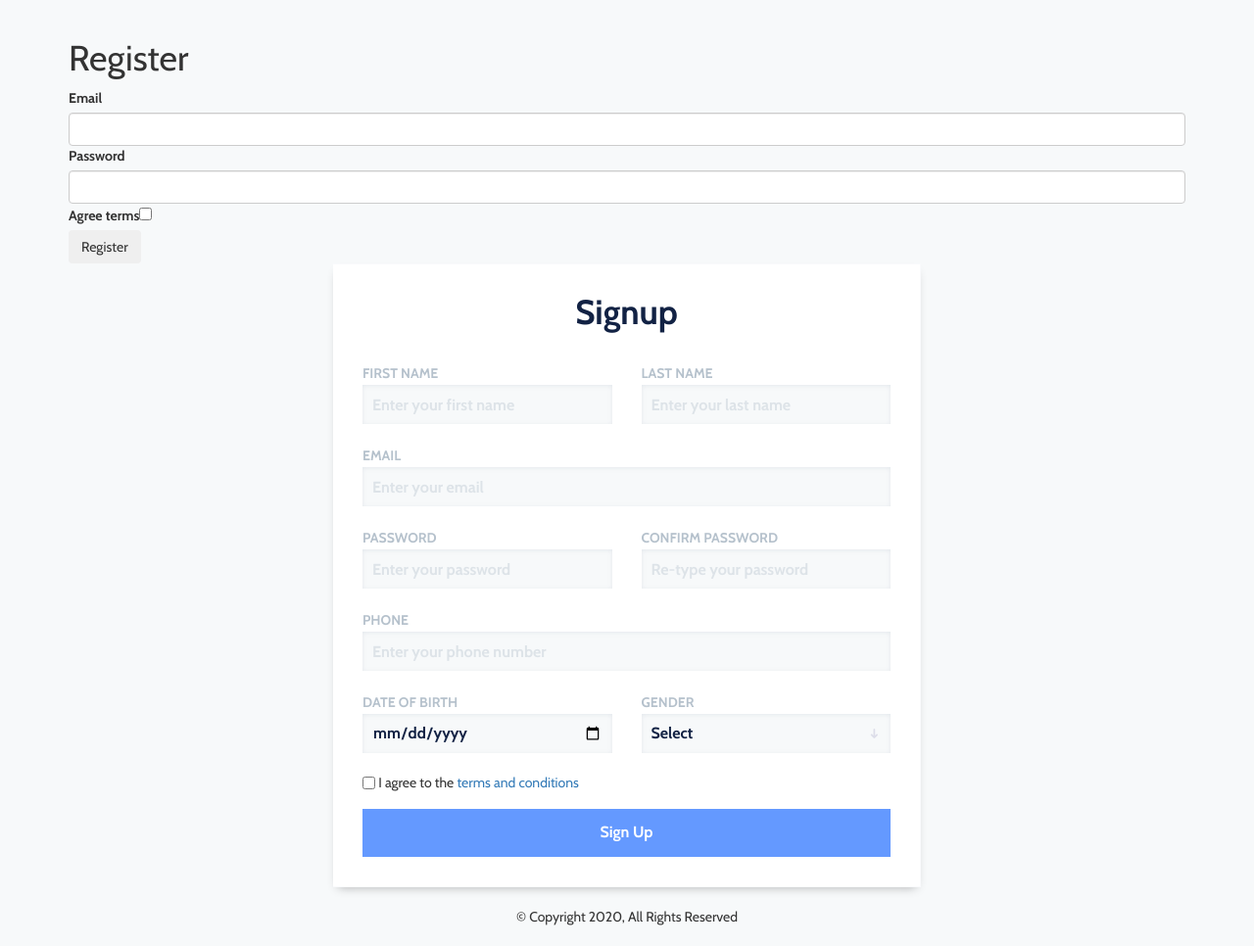
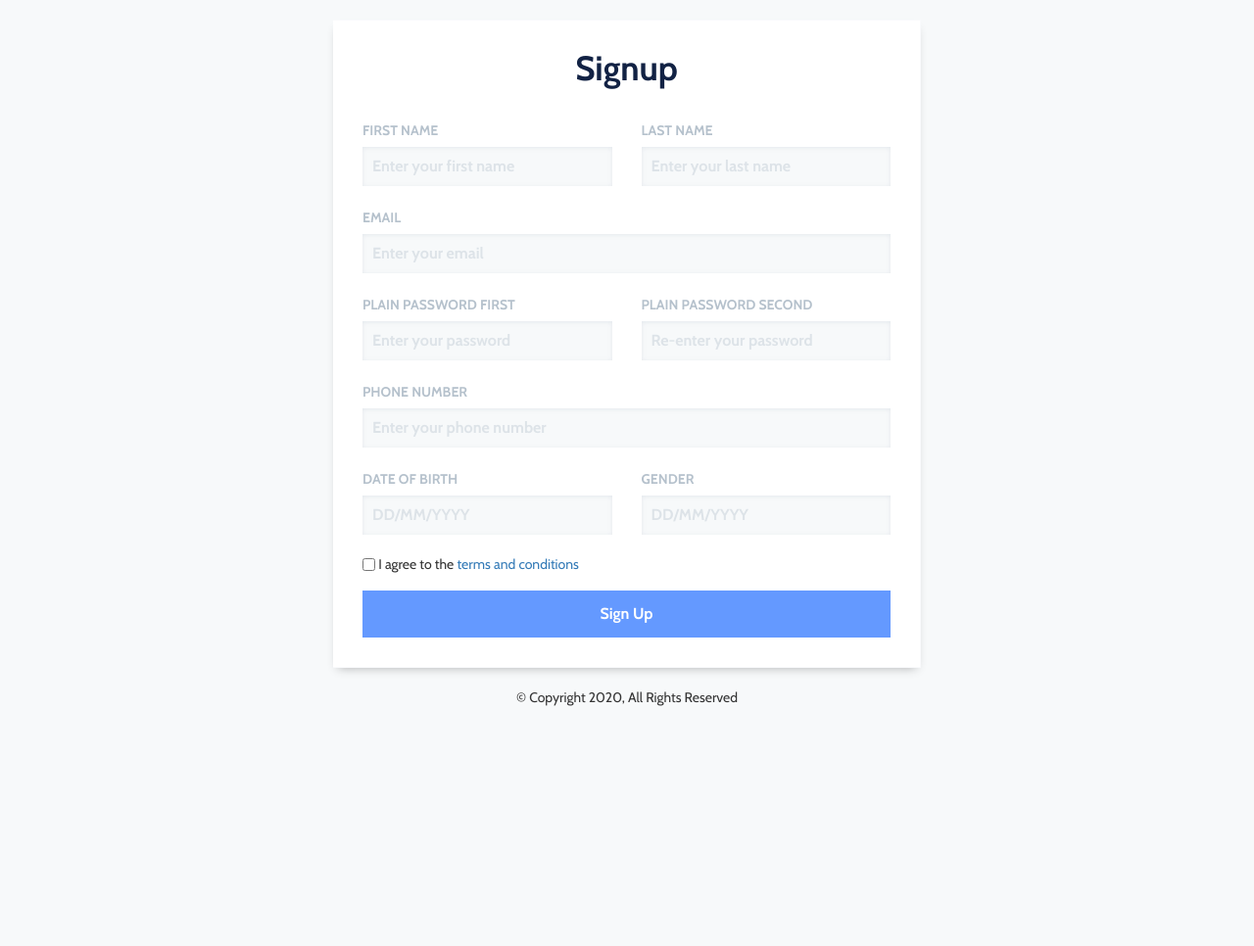
Before and after one commit to CodeWithAmanVerma/learnsymfony, a Symfony app: template templates/registration/register.html.twig in a window 1280 px wide. Shown: the part 52-1018 px from the top of the page at 98% size. After the commit the page ends 773 px from the top, so only its background shows below. Run offline with Twig, Linux system fonts and the light colour scheme; the template is opened without the code that fills it, so the values that code supplies are empty; form fields are guessed from the names that the template uses; some libraries are stand-ins or nearby versions.

Commit message:
Entity Customization

```diff
--- a/src/Entity/User.php
+++ b/src/Entity/User.php
@@ -60,7 +60,7 @@ class User implements UserInterface
     private $dob;
 
     /**
-     * @ORM\Column(type="string", length=10)
+     * @ORM\Column(type="string", columnDefinition="ENUM('male', 'female', 'other')")
      */
     private $gender;
 
--- a/templates/home/index.html.twig
+++ b/templates/home/index.html.twig
@@ -1,6 +1,6 @@
 {% extends 'base.html.twig' %}
 
-{% block title %}Hello HomeController!{% endblock %}
+{% block title %}Project Name | Home{% endblock %}
 
 {% block body %}
 <div class="container">
--- a/templates/registration/register.html.twig
+++ b/templates/registration/register.html.twig
@@ -1,24 +1,11 @@
 {% extends 'base.html.twig' %}
 
-{% block title %}Register{% endblock %}
+{% block title %}Project Name | Signup{% endblock %}
 
 {% block body %}
-
-    <h1>Register</h1>
-
-    {{ form_start(registrationForm) }}
-        {{ form_row(registrationForm.email) }}
-        {{ form_row(registrationForm.plainPassword, {
-            label: 'Password'
-        }) }}
-        {{ form_row(registrationForm.agreeTerms) }}
-
-        <button type="submit" class="btn">Register</button>
-    {{ form_end(registrationForm) }}
-
     <div class="row">
         <div class="form signup-form">
-            <form>
+            {{ form_start(registrationForm) }}
                 <div class="form-header">
                     <h2 class="text-center">Signup</h2>
                 </div>
@@ -30,76 +17,80 @@
                     </div>
                     <div class="col-md-6">
                         <div class="form-group">
-                            <span class="form-label">First Name</span>
-                            <input class="form-control" type="text" placeholder="Enter your first name">
+                            {{form_label(registrationForm.first_name)}}
+                            {{form_errors(registrationForm.first_name)}}
+                            {{form_widget(registrationForm.first_name, {attr: {class: 'form-control', placeholder:'Enter your first name'}})}}
                         </div>
                     </div>
                     <div class="col-md-6">
                         <div class="form-group">
-                            <span class="form-label">Last Name</span>
-                            <input class="form-control" type="text" placeholder="Enter your last name">
+                            {{form_label(registrationForm.last_name)}}
+                            {{form_errors(registrationForm.last_name)}}
+                            {{form_widget(registrationForm.last_name, {attr: {class: 'form-control', placeholder:'Enter your last name'}})}}
                         </div>
                     </div>
                     <div class="col-md-12">
                         <div class="form-group">
-                            <span class="form-label">Email</span>
-                            <input class="form-control" type="text" placeholder="Enter your email">
+                            {{form_label(registrationForm.email)}}
+                            {{form_errors(registrationForm.email)}}
+                            {{form_widget(registrationForm.email, {attr: {class: 'form-control', placeholder:'Enter your email'}})}}
                         </div>
                     </div>
                     <div class="col-md-12">
                         <div class="row">
-                            <div class="col-md-6">
+                           <div class="col-md-6">
                                 <div class="form-group">
-                                    <span class="form-label">Password</span>
-                                    <input class="form-control" type="Password" placeholder="Enter your password">
+                                    {{form_label(registrationForm.plainPassword.first)}}
+                                    {{form_errors(registrationForm.plainPassword.first)}}
+                                    {{form_widget(registrationForm.plainPassword.first, {attr: {class: 'form-control', placeholder:'Enter your password'}})}}
                                 </div>
                             </div>
                             <div class="col-md-6">
                                 <div class="form-group">
-                                    <span class="form-label">Confirm Password</span>
-                                    <input class="form-control" type="text" placeholder="Re-type your password">
+                                    {{form_label(registrationForm.plainPassword.second)}}
+                                    {{form_errors(registrationForm.plainPassword.second)}}
+                                    {{form_widget(registrationForm.plainPassword.second, {attr: {class: 'form-control', placeholder:'Re-enter your password'}})}}
                                 </div>
                             </div>
                         </div>
                     </div>
                     <div class="col-md-12">
                         <div class="form-group">
-                            <span class="form-label">Phone</span>
-                            <input class="form-control" type="text" placeholder="Enter your phone number">
+                            {{form_label(registrationForm.mobile, 'Phone Number')}}
+                            {{form_errors(registrationForm.mobile)}}
+                            {{form_widget(registrationForm.mobile, {attr: {class: 'form-control', placeholder:'Enter your phone number'}})}}
                         </div>
                     </div>
                     <div class="col-md-6">
                         <div class="form-group">
-                            <span class="form-label">Date of birth</span>
-                            <input class="form-control" type="date">
+                            {{form_label(registrationForm.dob, 'Date of birth')}}
+                            {{form_errors(registrationForm.dob)}}
+                            {{form_widget(registrationForm.dob, {attr: {class: 'form-control', placeholder:'DD/MM/YYYY'}})}}
                         </div>
                     </div>
                     <div class="col-md-6">
                         <div class="form-group">
-                            <span class="form-label">Gender</span>
-                            <select class="form-control">
-                                <option value="">Select</option>
-                                <option value="male">Male</option>
-                                <option value="female">Female</option>
-                                <option value="other">Other</option>
-                            </select>
+                            {{form_label(registrationForm.gender)}}
+                            {{form_errors(registrationForm.gender)}}
+                            {{form_widget(registrationForm.gender, {attr: {class: 'form-control', placeholder:'DD/MM/YYYY'}})}}
                             <span class="select-arrow"></span>
                         </div>
                     </div>
                     <div class="col-md-12">
                         <div class="form-check">
-                            <input class="form-check-input" type="checkbox" value="" id="remember-me">
-                            <label class="form-check-label" for="remember-me">
-                                I agree to the <a href="terms-and-conditions.php">terms and conditions</a>
+                            {{ form_widget(registrationForm.agreeTerms, {id: 'remember_me'}) }}
+                            <label class="form-check-label" for="remember_me">
+                                I agree to the <a href="{{path('page_terms')}}">terms and conditions</a>
                             </label>
                         </div>
                     </div>
+                    <div class="col-md-12">
+                        <div class="form-btn">
+                            <button class="submit-btn">Sign Up</button>
+                        </div>
+                    </div>
                 </div>
-
-                <div class="form-btn">
-                    <button class="submit-btn">Sign Up</button>
-                </div>
-            </form>
+            {{ form_end(registrationForm) }}
         </div>
     </div>
 {% endblock %}
--- a/templates/security/login.html.twig
+++ b/templates/security/login.html.twig
@@ -1,6 +1,6 @@
 {% extends 'base.html.twig' %}
 
-{% block title %}Log in!{% endblock %}
+{% block title %}Project Name | Login{% endblock %}
 
 {% block body %}
     <div class="row">
```
Also changed, not shown: migrations/Version20210108162446.php (added, +33 -0 lines), src/Controller/HomeController.php (+8 -0 lines), src/Form/RegistrationFormType.php (+66 -5 lines).
